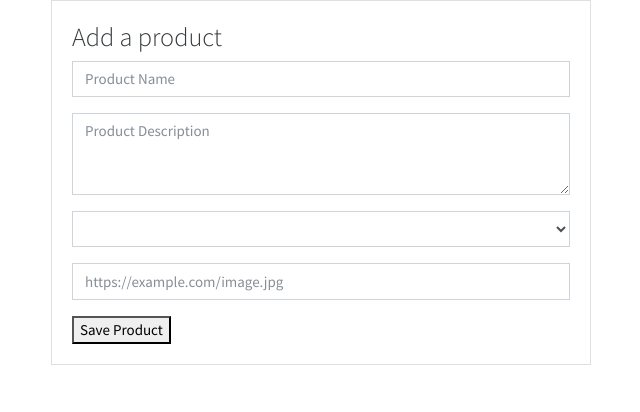
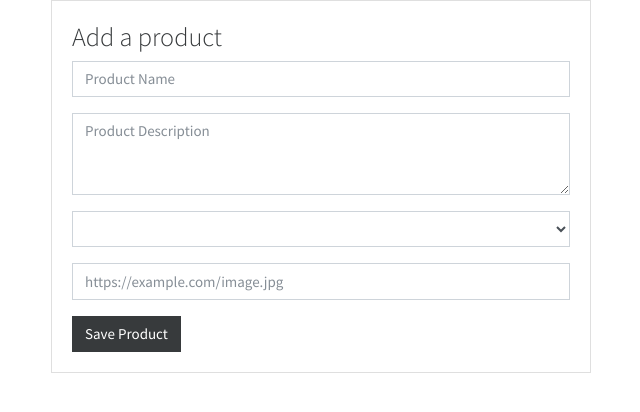
Before and after one commit to AlanGaia/Svelte-CRUD-Front, a Svelte app: page / in a window 1280 px wide. Shown: the top 412 px of the page, without its empty margins (604-1244 px from the left). Built offline with nearby package versions, Linux system fonts and the light colour scheme.

Commit message:
btn form

```diff
--- a/src/App.svelte
+++ b/src/App.svelte
@@ -63,7 +63,7 @@
                   class="form-control" />
               </div>
 
-              <button>Save Product</button>
+              <button class="btn btn-secondary">Save Product</button>
 
             </form>
           </div>
```
